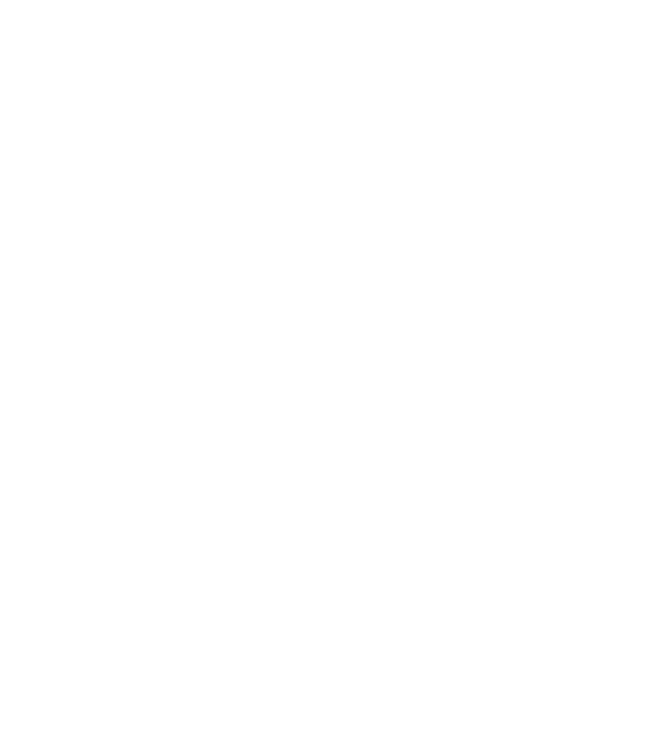
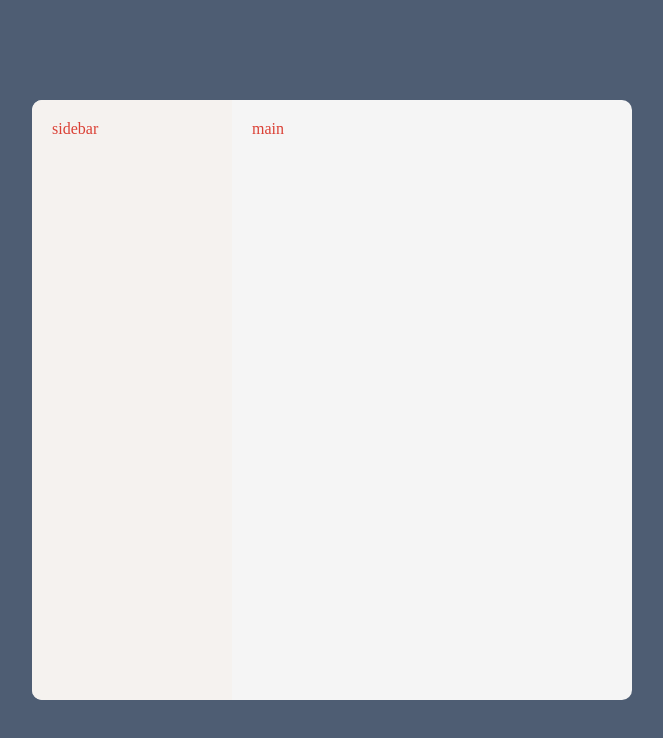
Before and after one commit to helihard/todoish, a React (Vite) app: page / in a window 1280 px wide. Shown: the top 738 px of the page, without its empty margins (308-971 px from the left). Built offline with nearby package versions, Linux system fonts and the light colour scheme.

Commit message:
setup with aside and main + some basic styling

```diff
--- a/src/App.jsx
+++ b/src/App.jsx
@@ -1,3 +1,6 @@
-function App() {}
+import MainContainer from "./components/MainContainer";
 
+function App() {
+  return <MainContainer />;
+}
 export default App;
--- /dev/null
+++ b/src/components/MainContainer.jsx
@@ -0,0 +1,10 @@
+function MainContainer() {
+  return (
+    <div id="container">
+      <aside>sidebar</aside>
+      <main>main</main>
+    </div>
+  );
+}
+
+export default MainContainer;
--- a/src/index.css
+++ b/src/index.css
@@ -0,0 +1,34 @@
+:root {
+  --backgroundcolor: hsl(217, 19%, 38%);
+  --red: #db4035;
+}
+
+body {
+  margin: 0;
+  padding: 0;
+  box-sizing: border-box;
+  display: grid;
+  place-items: center;
+  min-height: 100vh;
+  background-color: var(--backgroundcolor);
+}
+
+#container {
+  background-color: whitesmoke;
+  width: 600px;
+  min-height: 600px;
+  border-radius: 10px;
+  overflow: hidden;
+  color: var(--red);
+  display: grid;
+  grid-template-columns: 200px 1fr;
+}
+
+aside {
+  padding: 20px;
+  background-color: rgb(245, 242, 239);
+}
+
+main {
+  padding: 20px;
+}
```
